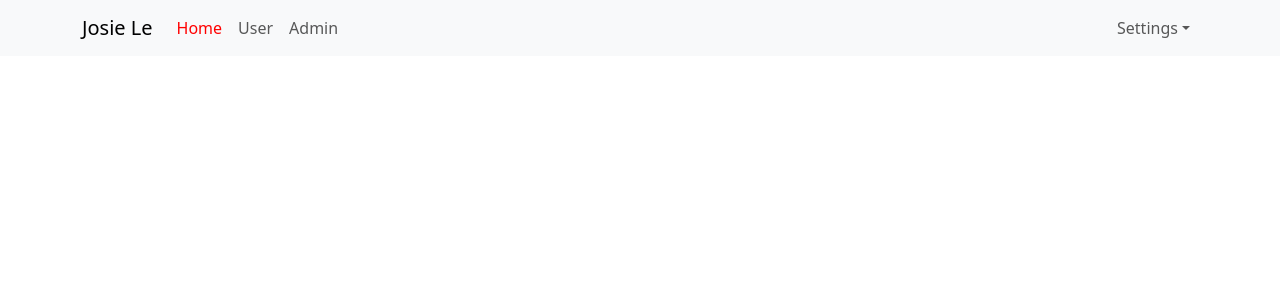
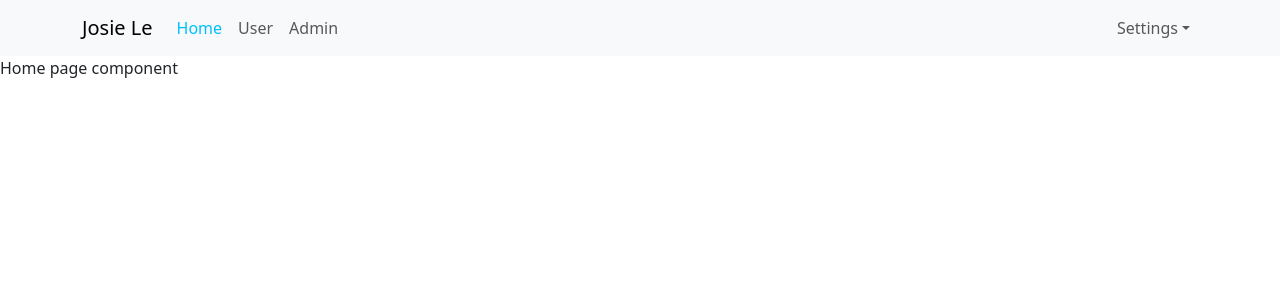
Before and after one commit to lqt-huong/demo-react-web-app, a React (Create React App) app: page / in a window 1280 px wide. Shown: the top 300 px of the page. Built offline with nearby package versions, Linux system fonts and the light colour scheme.

Commit message:
lesson 51

```diff
--- a/src/App.css
+++ b/src/App.css
@@ -7,5 +7,5 @@ body {
 }
 
 .app-container .navbar-nav .nav-link.active {
-  color: red;
+  color: #00bfff;
 }/*# sourceMappingURL=App.css.map */
--- a/src/App.scss
+++ b/src/App.scss
@@ -14,7 +14,7 @@ body {
   .navbar-nav {
     .nav-link {
       &.active {
-        color: red;
+        color: #00bfff;
       }
     }
   }
--- a/src/components/Header/Header.js
+++ b/src/components/Header/Header.js
@@ -7,7 +7,8 @@ const Header = () => {
     return (
         <Navbar bg="light" expand="lg">
             <Container>
-                <Navbar.Brand href="#home">Josie Le</Navbar.Brand>
+                <NavLink to='/' className='navbar-brand'>Josie Le</NavLink>
+
                 <Navbar.Toggle aria-controls="basic-navbar-nav" />
                 <Navbar.Collapse id="basic-navbar-nav">
                     <Nav className="me-auto">
@@ -19,11 +20,11 @@ const Header = () => {
                     </Nav>
                     <Nav>
                         <NavDropdown title="Settings" id="basic-nav-dropdown">
-                            <NavDropdown.Item href="#action/3.1">Log in</NavDropdown.Item>
-                            <NavDropdown.Item href="#action/3.2">
+                            <NavDropdown.Item >Log in</NavDropdown.Item>
+                            <NavDropdown.Item >
                                 Log out
                             </NavDropdown.Item>
-                            <NavDropdown.Item href="#action/3.3">Profile</NavDropdown.Item>
+                            <NavDropdown.Item >Profile</NavDropdown.Item>
 
 
                         </NavDropdown>
--- /dev/null
+++ b/src/components/Home/HomePage.js
@@ -0,0 +1,9 @@
+const HomePage = (props) => {
+    return (
+        <div className="homepage-container">
+            Home page component
+        </div>
+    )
+}
+
+export default HomePage;
--- a/src/index.js
+++ b/src/index.js
@@ -10,6 +10,7 @@ import reportWebVitals from './reportWebVitals';
 import { Provider } from 'react-redux';
 import store from './redux/store';
 import 'bootstrap/dist/css/bootstrap.min.css';
+import HomePage from './components/Home/HomePage';
 const root = ReactDOM.createRoot(document.getElementById('root'));
 
 root.render(
@@ -18,6 +19,7 @@ root.render(
     <BrowserRouter>
       <Routes>
         <Route path='/' element={<App />} >
+          <Route index element={<HomePage />} />
           <Route path='Admins' element={<Admin />} />
           <Route path='Users' element={<User />} /></Route>
 
```
Also changed, not shown: 1 other file (tests, documents, lock files or other folders).
